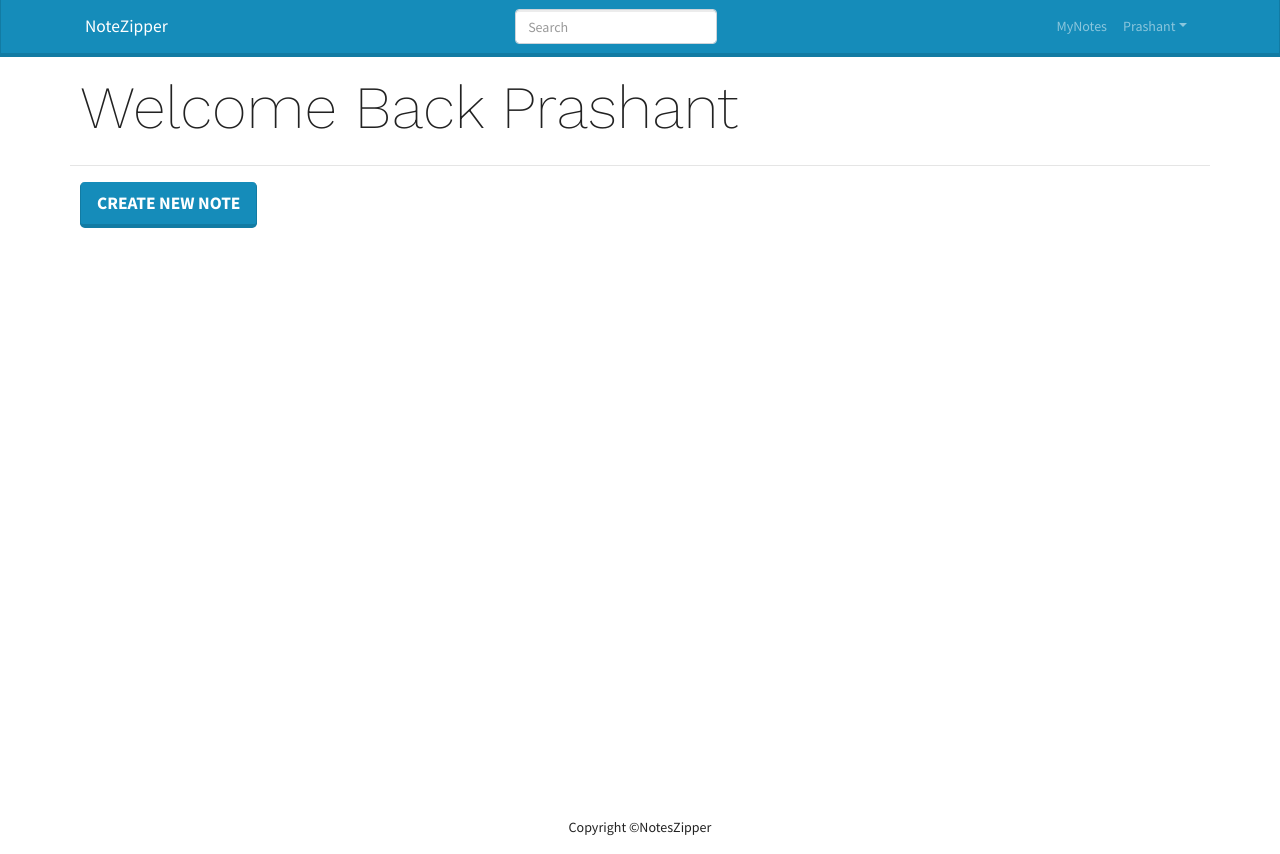
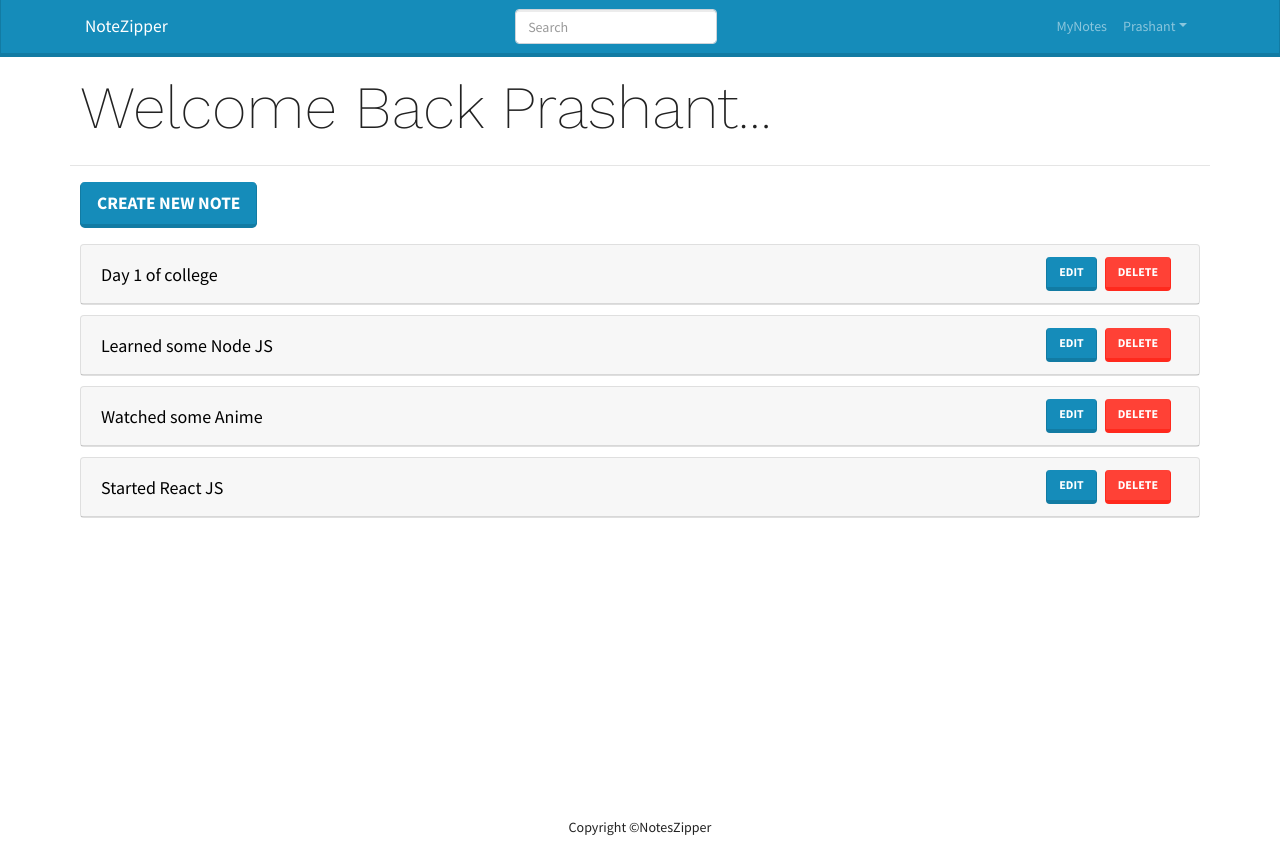
Before and after one commit to prashantcoding/NoteZipper-Mern, a React (Create React App) app in the folder frontend/: page /mynotes in a window 1280 px wide. Built offline with nearby package versions, Linux system fonts and the light colour scheme.

Commit message:
Before Accordion

```diff
--- a/frontend/src/Screens/MyNotes/MyNotes.js
+++ b/frontend/src/Screens/MyNotes/MyNotes.js
@@ -1,18 +1,43 @@
 import React from "react";
 import MainScreen from "../../component/MainScreen/MainScreen";
-import {Link} from 'react-router-dom'
-import {Button} from 'react-bootstrap'
+import { Link } from "react-router-dom";
+import { Button, Card } from "react-bootstrap";
+import notes from "../../data/notes";
 const MyNotes = () => {
   return (
-  <MainScreen title="Welcome Back Prashant">
-    <Link to="/createnewnode">
-        <Button style={{marginLeft: 10,marginBottom: 6}} size='lg'>
-            Create New Note
+    <MainScreen title="Welcome Back Prashant...">
+      <Link to="/createnode"/>
+        <Button style={{ marginLeft: 10, marginBottom: 6 }} size="lg">
+          Create New Note
         </Button>
+        {notes.map(note=>(
+            <Card style={{ margin: 10 }}>
+            <Card.Header style={{ display: "flex" }}>
+              <span
+                style={{
+                  color: "black",
+                  textDecoration: "none",
+                  flex: 1,
+                  cursor: "pointer",
+                  alignSelf: "center",
+                  fontSize: 18,
+                }}
+              >
+                {note.title}
+              </span>
+              <div>
+                <Button>Edit</Button>
+                <Button variant="danger" className="mx-2">
+                  Delete
+                </Button>
+              </div>
+            </Card.Header>
+          </Card>
+        ))}
 
-    </Link>
 
     </MainScreen>
-  )};
+  );
+};
 
 export default MyNotes;
--- /dev/null
+++ b/frontend/src/data/notes.js
@@ -0,0 +1,30 @@
+const notes = [
+    {
+      _id: "1",
+      title: "Day 1 of college",
+      content:
+        "I made a few new friends and introduced myself to a lot of new teachers.",
+      category: "College",
+    },
+    {
+      _id: "2",
+      title: "Learned some Node JS",
+      content: "Learned how to create a server in node JS and my first API",
+      category: "Learning",
+    },
+    {
+      _id: "3",
+      title: "Watched some Anime",
+      content: "Finished 2 seasons of Attack on Titan and My Hero academia.",
+      category: "Entertainment",
+    },
+    {
+      _id: 4,
+      title: "Started React JS",
+      content:
+        "Made my first App in React JS, feels awesome to learn something new. I aim to be a full stack dev someday",
+      category: "Learning",
+    },
+  ];
+
+  module.exports = notes;
```
